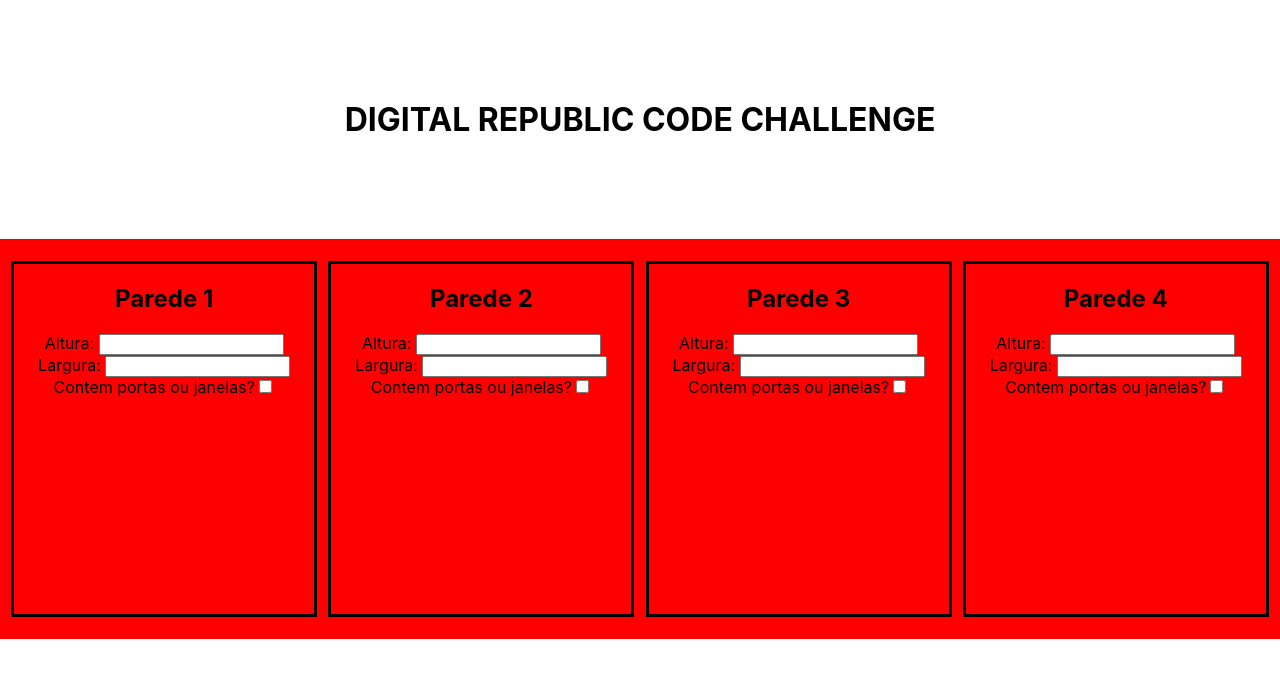
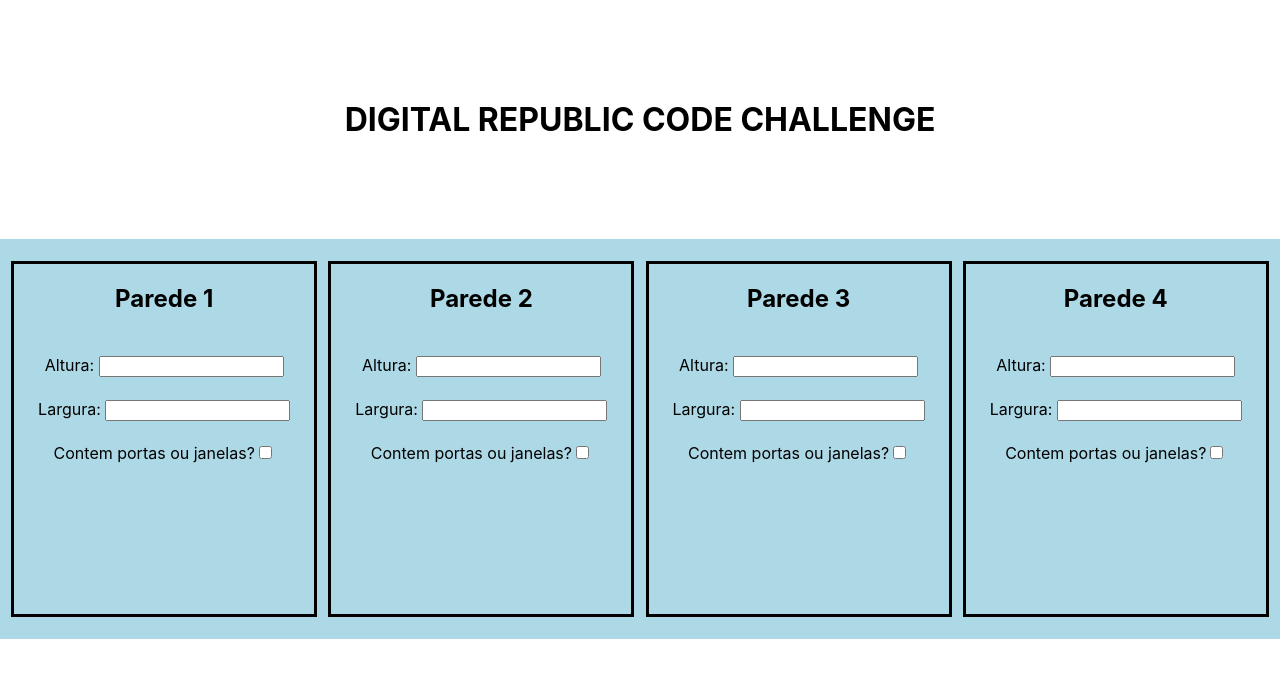
Before and after one commit to Naitwa-Alexandre/DIGITAL-REPUBLIC-CODE-CHALLENGE, a React (Create React App) app: page / in a window 1280 px wide. Shown: the top 678 px of the page. Built offline with nearby package versions, Linux system fonts and the light colour scheme.

Commit message:
adicionado ajustes de css

```diff
--- a/src/components/Form.js
+++ b/src/components/Form.js
@@ -18,16 +18,22 @@ export default function Form({ idx }) {
   }
 
   return <>
+    <div>
       <label htmlFor={`height${idx}`}>Altura: </label>
       <input id={`height${idx}`} name='height' type="number" />
+    </div>
 
+    <div>
       <label htmlFor={`width${idx}`}>Largura: </label>
       <input id={`width${idx}`} type="number" />
+    </div>
 
+    <div>
       <label htmlFor={`check${idx}`}>Contem portas ou janelas?</label>
       <input onChange={ handleToggle } id={`check${idx}`}  type='checkbox' />
+    </div>
 
-    <div style={{ display: toggle[`check${idx}`] ? 'block' : 'none' }}>
+    <div style={{ display: toggle[`check${idx}`] ? 'flex' : 'none' }}>
       <label  htmlFor={`port${idx}`}>Numero de portas: </label>
       <select id={`port${idx}`} name="port">
         <option value=""></option>
--- a/src/components/styles.js
+++ b/src/components/styles.js
@@ -9,13 +9,21 @@ const SectionCards = styled.div`
   align-items: center;
   width: 100%;
   height: 400px;
-  background: red;
+  background: lightblue;
 `;
 
 const SingleCard = styled.article`
+  display: flex;
+  flex-direction: column;
+  gap: 22px;
   border: 3px solid black;
   width: 300px;
   height: 350px;
+  align-items: center;
+  div {
+    width: 300px;
+    flex-wrap: wrap;
+  }
 
 `
 
```
Lines whose indentation alone changed are shown as unchanged.
